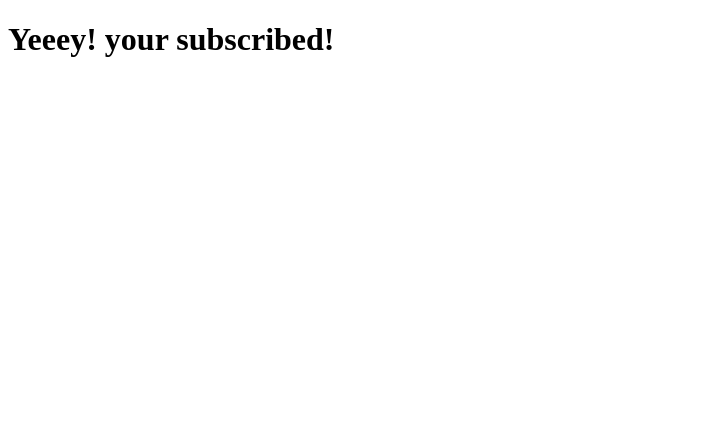
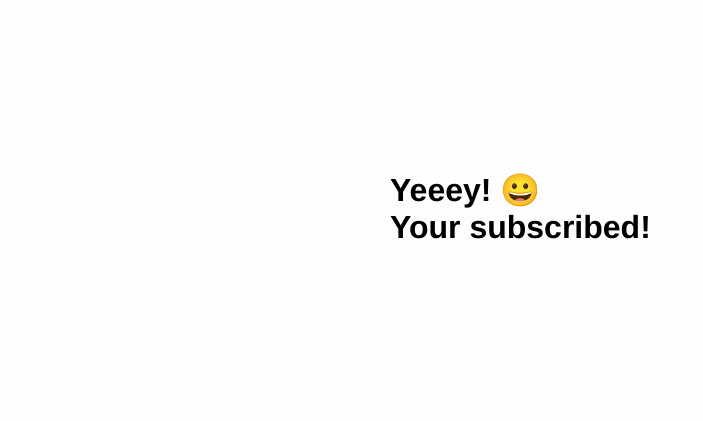
Before and after one commit to Behnoudmst/mailchimp-subscription-form-with-nodejs, a website: page success.html in a window 1280 px wide. Shown: the whole page, without its empty margins (0-703 px from the left). Drawn offline with Linux system fonts and the light colour scheme.

Commit message:
some more styling

```diff
--- a/success.html
+++ b/success.html
@@ -4,9 +4,10 @@
     <meta charset="UTF-8">
     <meta http-equiv="X-UA-Compatible" content="IE=edge">
     <meta name="viewport" content="width=device-width, initial-scale=1.0">
+    <link rel="stylesheet" type="text/css" href="public/style.css">
     <title>Document</title>
 </head>
 <body>
-    <h1>Yeeey! your subscribed!</h1>
+    <h1>Yeeey! 😀 <br> Your subscribed!</h1>
 </body>
 </html>
```
